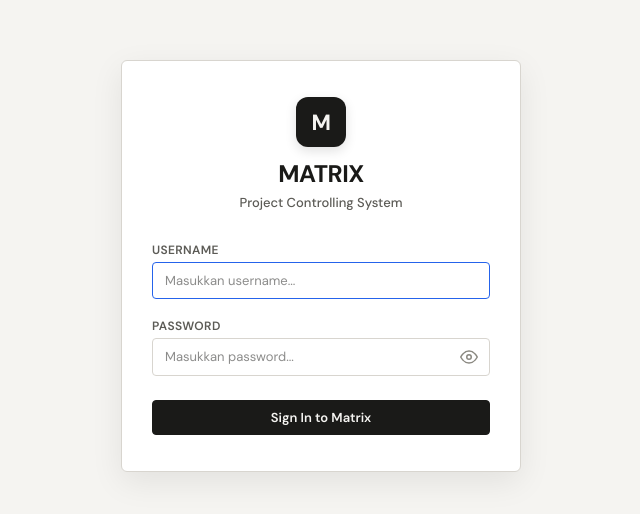
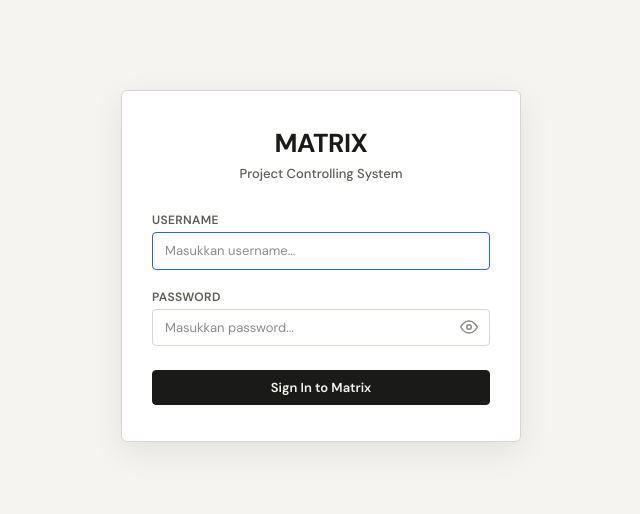
Before and after one commit to Mars-ash/matrix, a Next.js app in the folder frontend/: page /login in a window 1280 px wide. Shown: the part 134-648 px from the top of the page, without its empty margins (319-959 px from the left). Built offline with nearby package versions, Linux system fonts and the light colour scheme; no server answers.

Commit message:
fix(ui): remove M logo from login page header

```diff
--- a/frontend/app/login/page.tsx
+++ b/frontend/app/login/page.tsx
@@ -57,26 +57,7 @@ export default function LoginPage() {
       >
         {/* Brand Header */}
         <div style={{ textAlign: "center", marginBottom: 28 }}>
-          <div
-            style={{
-              display: "inline-flex",
-              alignItems: "center",
-              justifyContent: "center",
-              width: 50,
-              height: 50,
-              borderRadius: 12,
-              background: "var(--color-text)",
-              color: "var(--color-bg)",
-              fontWeight: 900,
-              fontSize: 22,
-              letterSpacing: "-0.03em",
-              marginBottom: 12,
-              boxShadow: "0 4px 12px rgba(0,0,0,0.12)",
-            }}
-          >
-            M
-          </div>
-          <h1 style={{ fontSize: 24, fontWeight: 800, margin: 0, letterSpacing: "-0.02em" }}>MATRIX</h1>
+          <h1 style={{ fontSize: 26, fontWeight: 800, margin: 0, letterSpacing: "-0.02em" }}>MATRIX</h1>
           <p style={{ fontSize: 13, color: "var(--color-text-secondary)", marginTop: 4, fontWeight: 500 }}>
             Project Controlling System
           </p>
```
